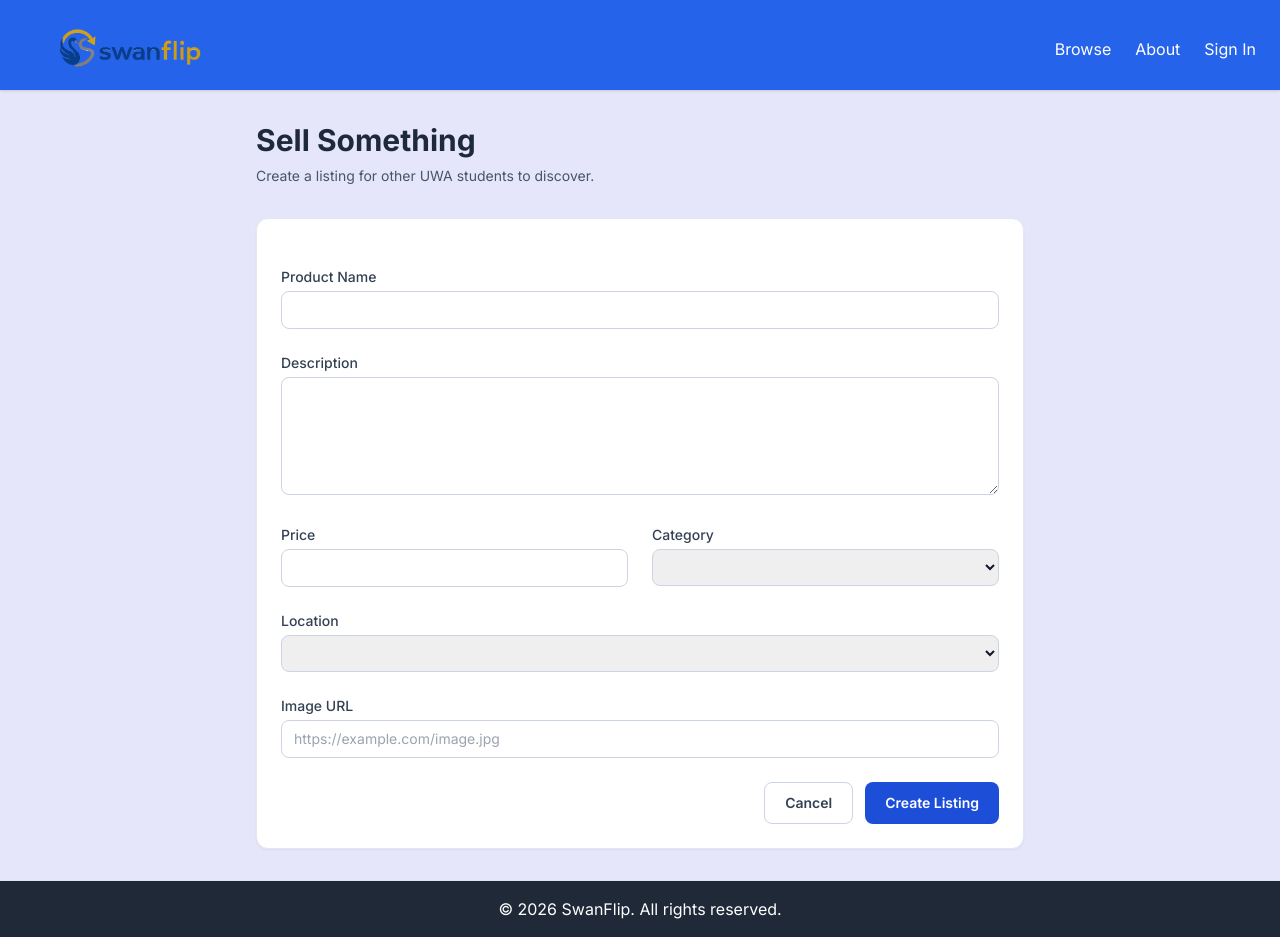
After one commit to husthunterpy01/CITS5505-Project, a Flask app: template templates/createproduct.html in a window 1280 px wide. The commit adds this page. Run offline with Flask 3, Linux system fonts and the light colour scheme; the template is opened without the code that fills it: values that come from a table or form of the project are taken from there, others are empty; parts of the project's set-up code (start-up, migrations or seed data) failed here and were passed over; some libraries are stand-ins or nearby versions.

Commit message:
create-product-page

```diff
--- /dev/null
+++ b/app/forms.py
@@ -0,0 +1,13 @@
+from flask_wtf import FlaskForm
+from wtforms import DecimalField, SelectField, StringField, SubmitField, TextAreaField
+from wtforms.validators import DataRequired, Length, NumberRange, Optional, URL
+
+class CreateProductForm(FlaskForm):
+  product_name = StringField('Product Name', validators=[DataRequired(), Length(max=200)])
+  description = TextAreaField('Description', validators=[Optional(), Length(max=1000)])
+  price = DecimalField('Price', places=2, validators=[DataRequired(), NumberRange(min=0)])
+  category_id = SelectField('Category', coerce=int, validators=[DataRequired()])
+  location_id = SelectField('Location',coerce=int, validators=[DataRequired()])
+  image_url = StringField('Image URL', validators=[Optional(), URL()])
+
+  submit = SubmitField('Create Listing')
--- a/app/models.py
+++ b/app/models.py
@@ -10,7 +10,7 @@ class User(db.Model):
     last_name    = db.Column(db.String(100), nullable=False)
     email        = db.Column(db.String(120), unique=True, nullable=False)
     password    = db.Column(db.String(255), nullable=False)
-    role         = db.Column(db.String(20), nullable=False, default='user')
+    role         = db.Column(db.String(20), nullable=False, default='normal')
     is_report    = db.Column(db.Boolean, nullable=False, default=False)
     review       = db.Column(db.Text, nullable=True)
     created_at   = db.Column(db.DateTime, nullable=False, default=datetime.utcnow)
@@ -87,8 +87,8 @@ class ConversationParticipant(db.Model):
     __tablename__ = 'conversation_participants'
 
     conversation_participant_id = db.Column(db.Integer, primary_key=True, autoincrement=True)
-    conversation_id             = db.Column(db.Integer, db.ForeignKey('conversations.conversation_id'), nullable=False)
-    user_id                     = db.Column(db.Integer, db.ForeignKey('users.user_id'), nullable=False)
+    conversation_id = db.Column(db.Integer, db.ForeignKey('conversations.conversation_id'), nullable=False)
+    user_id = db.Column(db.Integer, db.ForeignKey('users.user_id'), nullable=False)
 
 
 class Message(db.Model):
--- a/app/service/authservice.py
+++ b/app/service/authservice.py
@@ -45,7 +45,7 @@ class AuthService:
             last_name=cleaned_last_name,
             email=normalized_email,
             password=hashed_password,
-            role='user',
+            role='normal',
             is_report=False,
         )
 
@@ -102,7 +102,7 @@ class RoleAcceptedView:
             return self
 
         if 'user_id' not in session:
-            flash('Please sign in to view your profile.', 'error')
+            flash('Please sign in first', 'error')
             return redirect(url_for('main.signin_page'))
 
         if self.allowed_roles and session.get('user_role') not in self.allowed_roles:
--- a/app/service/chatservice.py
+++ b/app/service/chatservice.py
@@ -217,7 +217,7 @@ class ChatService:
             return self._error('User not found')
 
         requested_product_id = (payload or {}).get('product_id')
-        if current_user.role == 'user' and target_user.role == 'user' and not requested_product_id:
+        if current_user.role == 'normal' and target_user.role == 'normal' and not requested_product_id:
             return self._error('User-to-user chat must be started from a product page')
 
         shared_conv = self._find_shared_conversation(user_id, target_user_id)
--- a/app/utils.py
+++ b/app/utils.py
@@ -4,5 +4,5 @@ from app.models import Product
 
 user_roles = {
     'admin':0,
-    'user':1,
+    'normal':1,
 }
--- a/migrations/versions/d4b6b4bc2d2f_drop_participant_role_from_conversation_participants.py
+++ b/migrations/versions/d4b6b4bc2d2f_drop_participant_role_from_conversation_participants.py
@@ -1,7 +1,7 @@
 """Drop participant role from conversation participants
 
 Revision ID: d4b6b4bc2d2f
-Revises: 87c3163be6e3
+Revises: 343b9d9441dd
 Create Date: 2026-05-09 00:00:00.000000
 
 """
@@ -11,7 +11,7 @@ import sqlalchemy as sa
 
 # revision identifiers, used by Alembic.
 revision = 'd4b6b4bc2d2f'
-down_revision = '87c3163be6e3'
+down_revision = '343b9d9441dd'
 branch_labels = None
 depends_on = None
 
--- a/requirements.txt
+++ b/requirements.txt
@@ -6,3 +6,5 @@ python-dotenv==1.2.2
 SQLAlchemy==2.0.48
 Flask-SocketIO==5.6.1
 eventlet==0.33.3
+Flask-WTF==1.2.2
+WTForms==3.2.1
--- a/run.py
+++ b/run.py
@@ -4,4 +4,4 @@ from app.extensions import socketio
 
 if __name__ == '__main__':
     seed_database()
-    socketio.run(app, host='0.0.0.0', port=5000, debug=True)
+    socketio.run(app, host='0.0.0.0', port=5000, debug=True, allow_unsafe_werkzeug=True)
--- a/static/pages/AdminPage/usermanager.css
+++ b/static/pages/AdminPage/usermanager.css
@@ -29,7 +29,7 @@
   color: #1e40af;
 }
 
-.role-user {
+.role-normal {
   background-color: #fef3c7;
   color: #92400e;
 }
--- /dev/null
+++ b/templates/createproduct.html
@@ -0,0 +1,79 @@
+{% extends 'base.html' %}
+
+{% block title %}Sell Something - SwanFlip{% endblock %}
+
+{% block content %}
+<section class="w-full px-4 py-8 sm:px-6 lg:px-8">
+  <div class="mx-auto w-full max-w-3xl">
+    <div class="mb-8">
+      <h1 class="text-3xl font-bold text-slate-800">Sell Something</h1>
+      <p class="mt-2 text-sm text-slate-600">
+        Create a listing for other UWA students to discover.
+      </p>
+    </div>
+
+    <form method="POST" class="space-y-6 rounded-xl border border-slate-200 bg-white p-6 shadow-sm">
+      {{ form.hidden_tag() }}
+
+      <div>
+        {{ form.product_name.label(class="mb-1 block text-sm font-medium text-slate-700") }}
+        {{ form.product_name(class="w-full rounded-lg border border-slate-300 px-3 py-2 text-sm text-slate-900 outline-none transition focus:border-blue-600 focus:ring-2 focus:ring-blue-200") }}
+        {% for error in form.product_name.errors %}
+          <p class="mt-1 text-sm text-red-600">{{ error }}</p>
+        {% endfor %}
+
+      </div>
+
+      <div>
+        {{ form.description.label(class="mb-1 block text-sm font-medium text-slate-700") }}
+        {{ form.description(rows="5", class="w-full rounded-lg border border-slate-300 px-3 py-2 text-sm text-slate-900 outline-none transition focus:border-blue-600 focus:ring-2 focus:ring-blue-200") }}
+        {% for error in form.description.errors %}
+          <p class="mt-1 text-sm text-red-600">{{ error }}</p>
+        {% endfor %}
+      </div>
+
+      <div class="grid gap-6 sm:grid-cols-2">
+        <div>
+          {{ form.price.label(class="mb-1 block text-sm font-medium text-slate-700") }}
+          {{ form.price(class="w-full rounded-lg border border-slate-300 px-3 py-2 text-sm text-slate-900 outline-none transition focus:border-blue-600 focus:ring-2 focus:ring-blue-200") }}
+          {% for error in form.price.errors %}
+            <p class="mt-1 text-sm text-red-600">{{ error }}</p>
+          {% endfor %}
+        </div>
+
+        <div>
+          {{ form.category_id.label(class="mb-1 block text-sm font-medium text-slate-700") }}
+          {{ form.category_id(class="w-full rounded-lg border border-slate-300 px-3 py-2 text-sm text-slate-900 outline-none transition focus:border-blue-600 focus:ring-2 focus:ring-blue-200") }}
+          {% for error in form.category_id.errors %}
+            <p class="mt-1 text-sm text-red-600">{{ error }}</p>
+          {% endfor %}
+        </div>
+      </div>
+
+      <div>
+        {{ form.location_id.label(class="mb-1 block text-sm font-medium text-slate-700") }}
+        {{ form.location_id(class="w-full rounded-lg border border-slate-300 px-3 py-2 text-sm text-slate-900 outline-none transition focus:border-blue-600 focus:ring-2 focus:ring-blue-200") }}
+        {% for error in form.location_id.errors %}
+          <p class="mt-1 text-sm text-red-600">{{ error }}</p>
+        {% endfor %}
+      </div>
+
+      <div>
+        {{ form.image_url.label(class="mb-1 block text-sm font-medium text-slate-700") }}
+        {{ form.image_url(class="w-full rounded-lg border border-slate-300 px-3 py-2 text-sm text-slate-900 outline-none transition focus:border-blue-600 focus:ring-2 focus:ring-blue-200", placeholder="https://example.com/image.jpg") }}
+        {% for error in form.image_url.errors %}
+          <p class="mt-1 text-sm text-red-600">{{ error }}</p>
+        {% endfor %}
+      </div>
+
+      <div class="flex justify-end gap-3">
+        <a href="{{ url_for('main.browse_page') }}" class="rounded-lg border border-slate-300 px-5 py-2.5 text-sm font-semibold text-slate-700 transition hover:bg-slate-100">
+          Cancel
+        </a>
+
+        {{ form.submit(class="rounded-lg bg-blue-700 px-5 py-2.5 text-sm font-semibold text-white transition hover:bg-blue-800") }}
+      </div>
+    </form>
+  </div>
+</section>
+{% endblock %}
--- a/templates/header.html
+++ b/templates/header.html
@@ -4,70 +4,87 @@
       <ul class="nav-list flex flex-row items-center gap-6">
         <li>
           {% if session.get('user_role') == 'admin' %}
-                        <a class="navlink logo-link" href="{{ url_for('main.admin_home_page') }}">
-                    {% elif session.get('user_role') == 'user' %}
+          <a
+            class="navlink logo-link"
+            href="{{ url_for('main.admin_home_page') }}"
+          >
+            <img
+              src="{{ url_for('static', filename='assets/logo/swanflip_logo.png') }}"
+              alt="SwanFlip Logo"
+              class="logo"
+            />
+          </a>
+          {% else %}
           <a class="navlink logo-link" href="{{ url_for('main.home_page') }}">
+            <img
+              src="{{ url_for('static', filename='assets/logo/swanflip_logo.png') }}"
+              alt="SwanFlip Logo"
+              class="logo"
+            />
+          </a>
           {% endif %}
-                        <img src="{{ url_for('static', filename='assets/logo/swanflip_logo.png') }}" alt="SwanFlip Logo" class="logo">
-                        </a>
         </li>
 
         {% if session.get('user_role') == 'admin' %}
         <!-- Admin Navbar -->
-                <li class="ml-auto"><a class="hover:underline nav-link" href="{{ url_for('main.admin_users_page') }}">Users</a></li>
-                <li><a class="hover:underline nav-link" href="{{ url_for('main.admin_reports_page') }}">Listing</a></li>
+        <li class="ml-auto">
+          <a
+            class="hover:underline nav-link"
+            href="{{ url_for('main.admin_users_page') }}"
+            >Users</a
+          >
+        </li>
         <li>
-                    <details class="profile-menu">
-                        <summary class="profile-trigger">
-                            <span class="profile-avatar">{{ session.get('user_initials', 'U') }}</span>
-                            <span class="profile-name">{{ session.get('user_name', 'User') }}</span>
-                        </summary>
-                        <div class="profile-dropdown">
-                            <a class="dropdown-link" href="/personalprofile">My Profile</a>
-                            <a class="dropdown-link" href="{{ url_for('main.logout') }}">Log out</a>
-                        </div>
-                    </details>
+          <a
+            class="hover:underline nav-link"
+            href="{{ url_for('main.admin_reports_page') }}"
+            >Listing</a
+          >
         </li>
 
         {% else %}
         <!-- User Navbar -->
-                <li class="ml-auto"><a class="hover:underline nav-link" href="{{ url_for('main.browse_page') }}">Browse</a></li>
-                <li><a class="hover:underline nav-link" href="{{ url_for('main.about_page') }}">About</a></li>
-                {% if session.get('user_id') %}
+        <li class="ml-auto">
+          <a
+            class="hover:underline nav-link"
+            href="{{ url_for('main.browse_page') }}"
+            >Browse</a
+          >
+        </li>
+        <li>
+          <a
+            class="hover:underline nav-link"
+            href="{{ url_for('main.about_page') }}"
+            >About</a
+          >
+        </li>
+        {% endif %} {% if session.get('user_id') %}
         <li>
           <details class="profile-menu">
             <summary class="profile-trigger">
-                            <span class="profile-avatar">{{ session.get('user_initials', 'U') }}</span>
-                            <span class="profile-name">{{ session.get('user_name', 'User') }}</span>
+              <span class="profile-avatar"
+                >{{ session.get('user_initials', 'U') }}</span
+              >
+              <span class="profile-name"
+                >{{ session.get('user_name', 'User') }}</span
+              >
             </summary>
             <div class="profile-dropdown">
-                            <a class="dropdown-link" href="/personalprofile">My Profile</a>
-                            <a class="dropdown-link" href="{{ url_for('main.logout') }}">Log out</a>
-                        </div>
-                    </details>
-                </li>
-
-                {% else %}
-                <!-- User Navbar -->
-                <li class="ml-auto"><a class="hover:underline nav-link" href="{{ url_for('main.browse_page') }}">Browse</a></li>
-                <li><a class="hover:underline nav-link" href="{{ url_for('main.about_page') }}">About</a></li>
-                {% if session.get('user_id') %}
-                <li>
-                    <details class="profile-menu">
-                        <summary class="profile-trigger">
-                            <span class="profile-avatar">{{ session.get('user_initials', 'U') }}</span>
-                            <span class="profile-name">{{ session.get('user_name', 'User') }}</span>
-                        </summary>
-                        <div class="profile-dropdown">
-                            <a class="dropdown-link" href="{{ url_for('main.personal_profile_page') }}">My Profile</a>
-                            <a class="dropdown-link" href="{{ url_for('main.logout') }}">Log out</a>
+              <a class="dropdown-link" href="{{url_for('main.personal_profile_page')}}">My Profile</a>
+              <a class="dropdown-link" href="{{ url_for('main.logout') }}"
+                >Log out</a
+              >
             </div>
           </details>
         </li>
         {% else %}
-                <li><a class="hover:underline nav-link" href="{{ url_for('main.signin_page') }}">Sign In</a></li>
-                <li><a class="hover:underline nav-link" href="{{ url_for('main.signup_page') }}">Sign Up</a></li>
-                {% endif %}
+        <li>
+          <a
+            class="hover:underline nav-link"
+            href="{{ url_for('main.signin_page') }}"
+            >Sign In</a
+          >
+        </li>
         {% endif %}
       </ul>
     </nav>
--- a/templates/personalprofile.html
+++ b/templates/personalprofile.html
@@ -56,6 +56,7 @@
             >
                 Edit Personal Profile
             </button>
+            {% endif %}
             {% if session.get('user_role') != 'admin' %}
             <button
                 type="button"
@@ -66,8 +67,7 @@
             >
                 Security
             </button>
-            {% if session.get('user_role') != 'admin' %}
-<<<<<<< HEAD
+            {% endif %}
             {% if session.get('user_role') != 'admin' %}
             <button
                 type="button"
@@ -78,8 +78,6 @@
             >
                 Dashboard
             </button>
-=======
->>>>>>> origin/main
             {% endif %}
         </div>
 
```
Also changed, not shown: app/route.py (+49 -6 lines), static/pages/AdminPage/adminchatbox.js (+169 -51 lines), static/pages/AdminPage/usermanager.js (+31 -23 lines), templates/browse.html (+13 -42 lines). Lines whose indentation alone changed are shown as unchanged.
